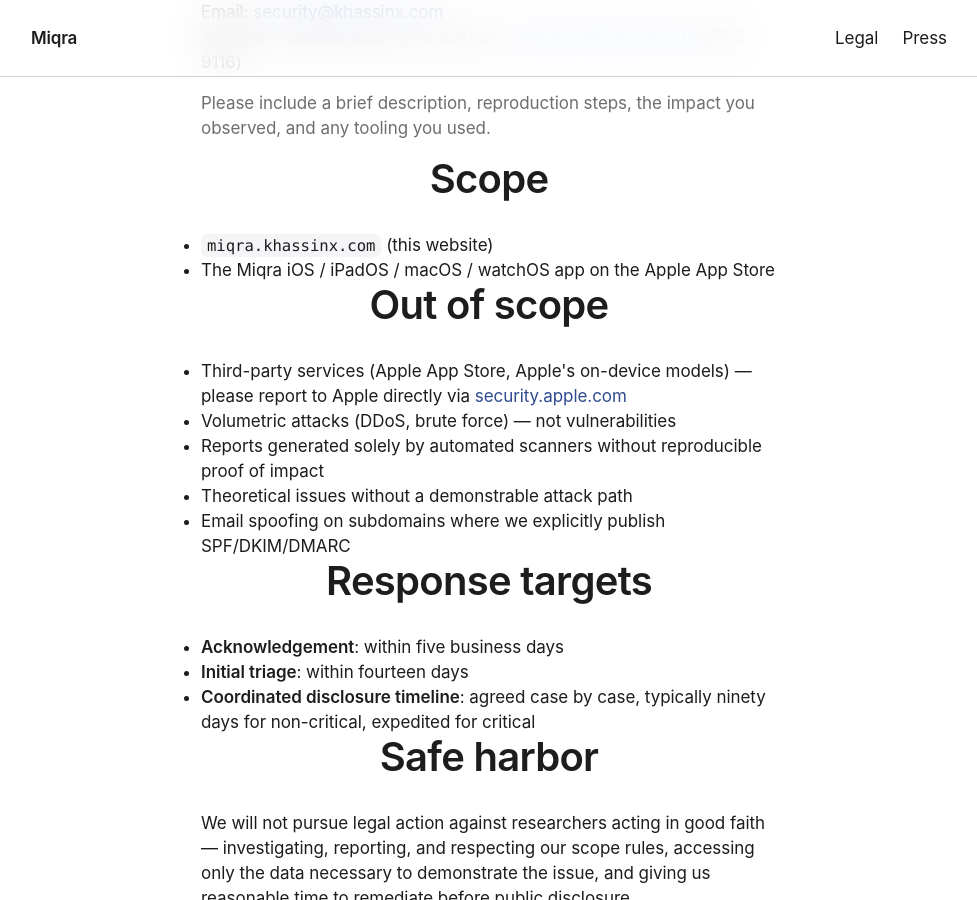
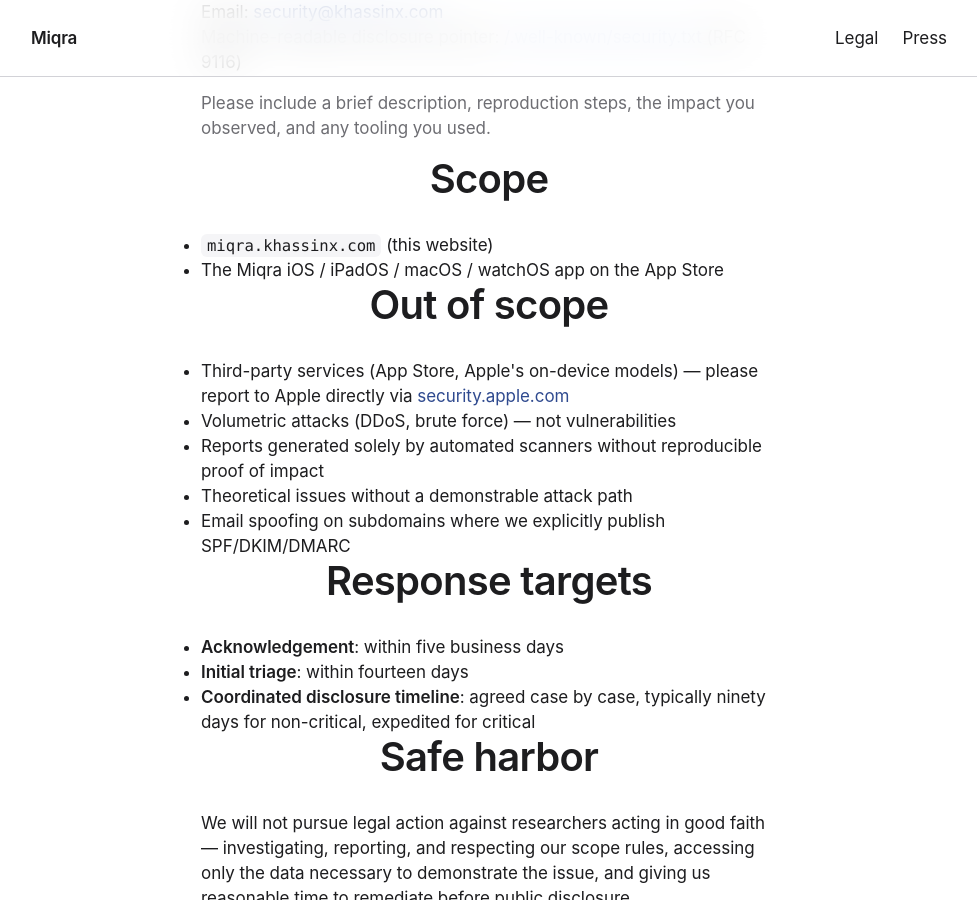
Before and after one commit to KhassinX/miqra-web, a Jekyll site: the page built from security/index.html, in a window 1280 px wide and 900 px high, scrolled down 580 px. Shown: the whole window, without its empty margins (151-1128 px from the left). Built offline with Jekyll 4.4.1, drawn with Linux system fonts in a browser that asks for light colours.

Commit message:
fix(brand): 'Apple App Store' → 'App Store' per Apple Marketing Guidelines (#9)
Barrido portfolio-wide 2026-07-11 autorizado por el owner; unificación con apex/umbrix ya corregidos.


Claude-Session: https://claude.ai/code/session_01HkQM51o2eWzDt9RzZtQxN3

Co-authored-by: Claude Fable 5 <noreply@anthropic.com>

```diff
--- a/es/press/index.html
+++ b/es/press/index.html
@@ -25,7 +25,7 @@ canonical_es: /es/press/
       <li><strong>Concordancia</strong>: muestra pasajes relacionados con el modelo de lenguaje natural de Apple en el dispositivo; nunca interpreta, parafrasea, resume ni genera escritura</li>
       <li><strong>Precio</strong>: pro bono — gratis, sin anuncios, sin rastreo. Propina opcional.</li>
       <li><strong>Privacidad</strong>: sin servidores, sin analítica, sin SDKs de terceros. Etiqueta de privacidad: "Datos no recolectados".</li>
-      <li><strong>Estado</strong>: Pronto en la Apple App Store.</li>
+      <li><strong>Estado</strong>: Pronto en la App Store.</li>
       <li><strong>Estudio</strong>: KhassinX, un estudio independiente que construye apps privacy-first para las plataformas de Apple</li>
       <li><strong>Sitio web</strong>: <a href="https://miqra.khassinx.com">miqra.khassinx.com</a></li>
     </ul>
--- a/es/security/index.html
+++ b/es/security/index.html
@@ -26,12 +26,12 @@ canonical_es: /es/security/
     <h2>Alcance</h2>
     <ul>
       <li><code>miqra.khassinx.com</code> (este sitio)</li>
-      <li>La app de Miqra iOS / iPadOS / macOS / watchOS en la Apple App Store</li>
+      <li>La app de Miqra iOS / iPadOS / macOS / watchOS en la App Store</li>
     </ul>
 
     <h2>Fuera de alcance</h2>
     <ul>
-      <li>Servicios de terceros (Apple App Store, los modelos en el dispositivo de Apple) — repórtalo directamente a Apple en <a href="https://security.apple.com">security.apple.com</a></li>
+      <li>Servicios de terceros (App Store, los modelos en el dispositivo de Apple) — repórtalo directamente a Apple en <a href="https://security.apple.com">security.apple.com</a></li>
       <li>Ataques volumétricos (DDoS, brute force) — no son vulnerabilidades</li>
       <li>Reportes generados solo por scanners automatizados sin prueba reproducible de impacto</li>
       <li>Issues teóricos sin un camino de ataque demostrable</li>
--- a/press/index.html
+++ b/press/index.html
@@ -25,7 +25,7 @@ canonical_es: /es/press/
       <li><strong>Concordance</strong>: surfaces related passages using Apple's on-device natural-language model; it never interprets, paraphrases, summarizes, or generates scripture</li>
       <li><strong>Pricing</strong>: pro bono — free, no ads, no tracking. Optional tip jar.</li>
       <li><strong>Privacy</strong>: no servers, no analytics, no third-party SDKs. App Privacy Label: "Data Not Collected".</li>
-      <li><strong>Status</strong>: Coming to the Apple App Store.</li>
+      <li><strong>Status</strong>: Coming to the App Store.</li>
       <li><strong>Studio</strong>: KhassinX, an independent studio building privacy-first apps for Apple platforms</li>
       <li><strong>Website</strong>: <a href="https://miqra.khassinx.com">miqra.khassinx.com</a></li>
     </ul>
--- a/security/index.html
+++ b/security/index.html
@@ -26,12 +26,12 @@ canonical_es: /es/security/
     <h2>Scope</h2>
     <ul>
       <li><code>miqra.khassinx.com</code> (this website)</li>
-      <li>The Miqra iOS / iPadOS / macOS / watchOS app on the Apple App Store</li>
+      <li>The Miqra iOS / iPadOS / macOS / watchOS app on the App Store</li>
     </ul>
 
     <h2>Out of scope</h2>
     <ul>
-      <li>Third-party services (Apple App Store, Apple's on-device models) — please report to Apple directly via <a href="https://security.apple.com">security.apple.com</a></li>
+      <li>Third-party services (App Store, Apple's on-device models) — please report to Apple directly via <a href="https://security.apple.com">security.apple.com</a></li>
       <li>Volumetric attacks (DDoS, brute force) — not vulnerabilities</li>
       <li>Reports generated solely by automated scanners without reproducible proof of impact</li>
       <li>Theoretical issues without a demonstrable attack path</li>
```
Also changed, not shown: es/legal/terms.md (+1 -1 lines), legal/terms.md (+1 -1 lines).
